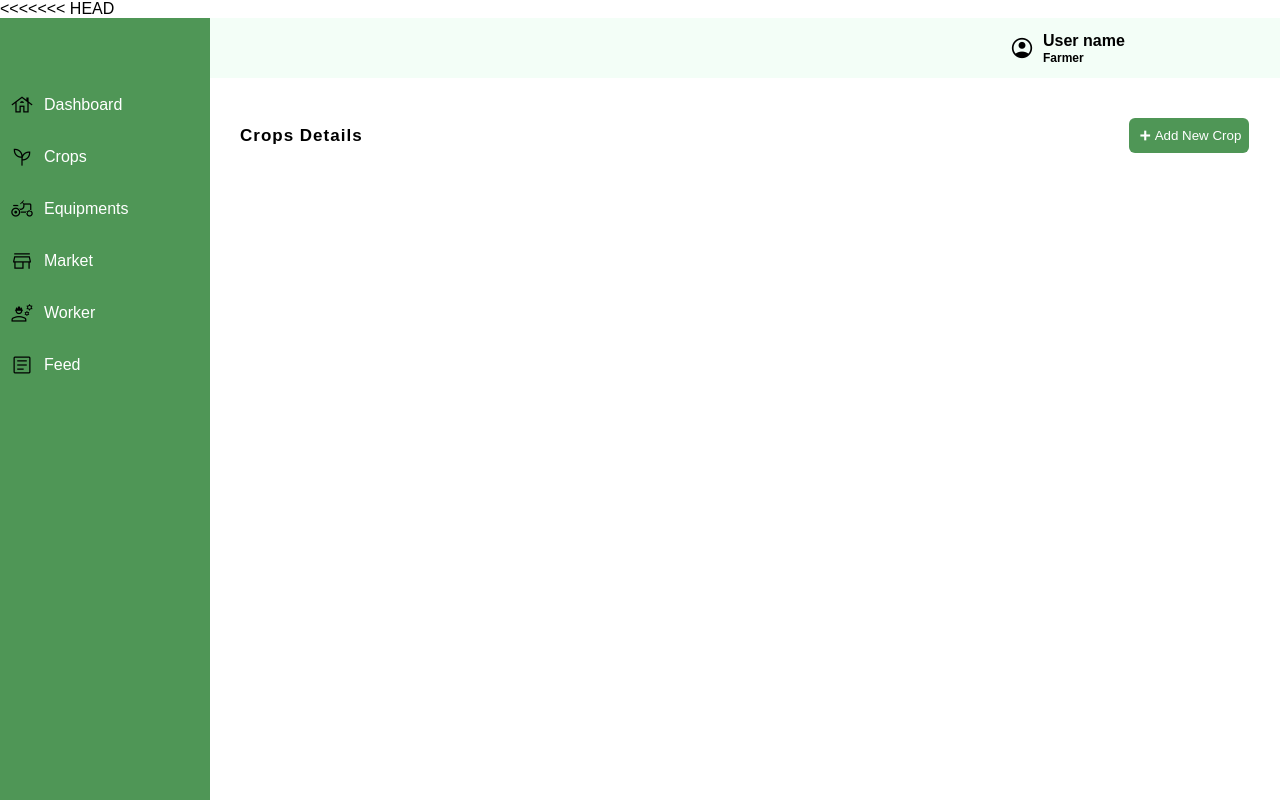
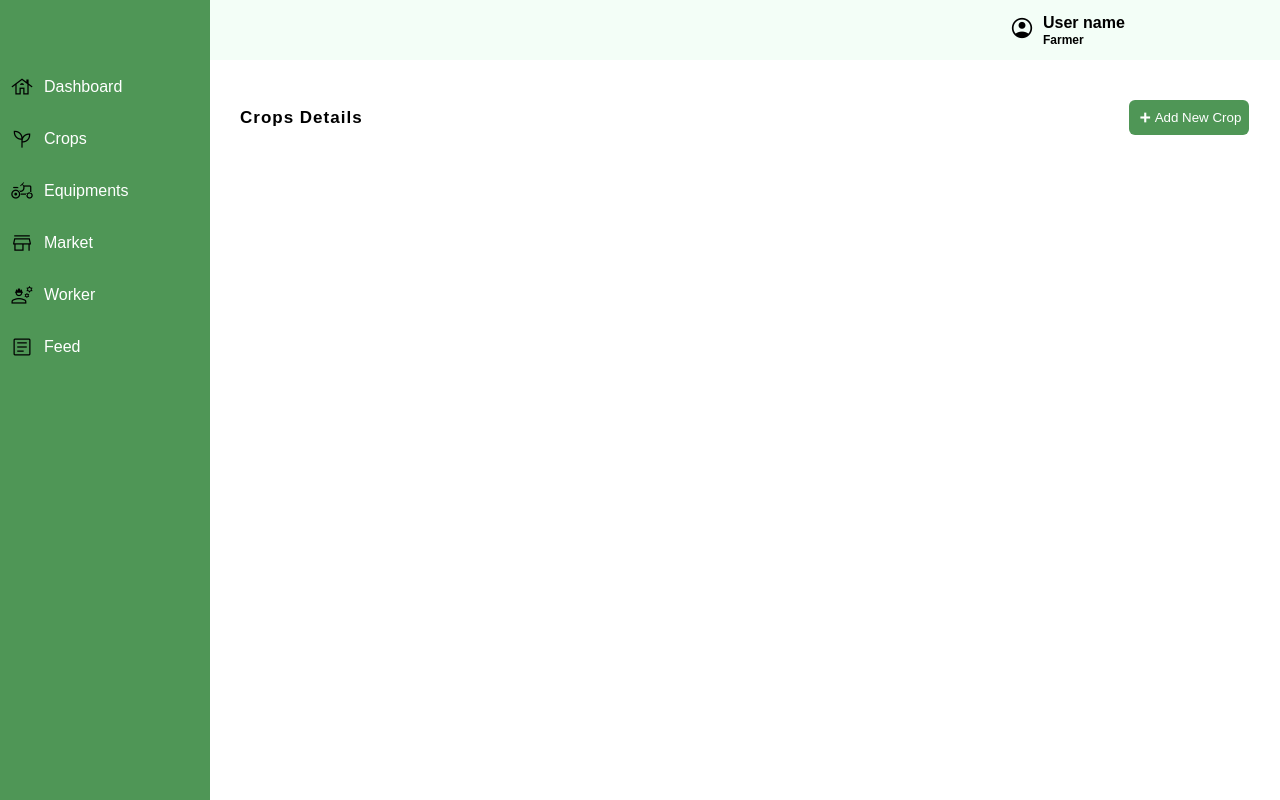
Before and after one commit to PunMahesh/AIMS, a Django app: page /crops in a window 1280 px wide. Run offline with Django 4.2, Linux system fonts and the light colour scheme.

Commit message:
crops updated

```diff
--- a/templates/crops.html
+++ b/templates/crops.html
@@ -1,4 +1,3 @@
-<<<<<<< HEAD
 {% extends "base.html" %}
 
 {% block title %}Crops{% endblock %}
@@ -205,4 +204,3 @@
     </div>
   </body>
 </html>
->>>>>>> Master
```
